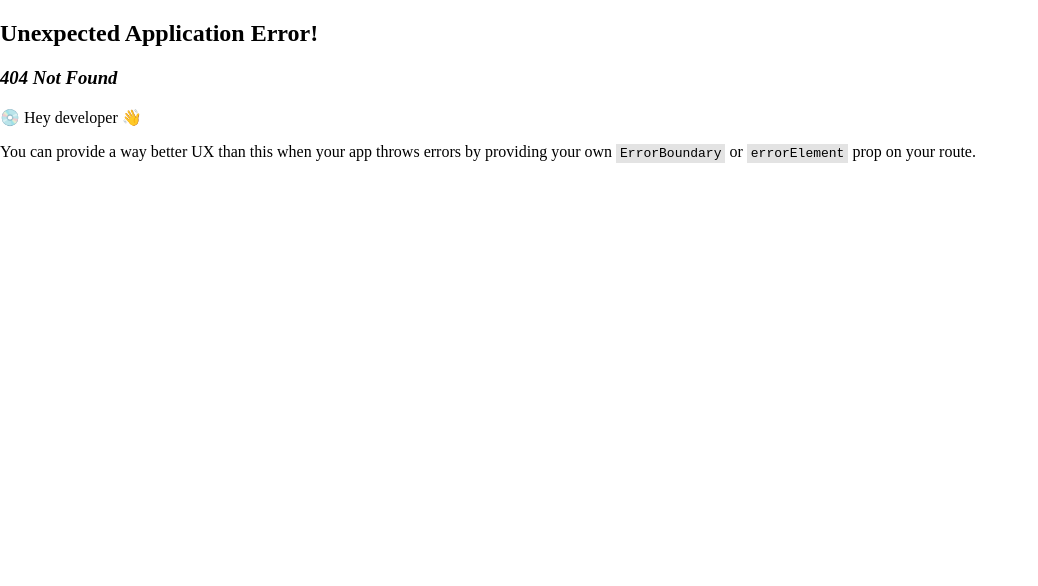
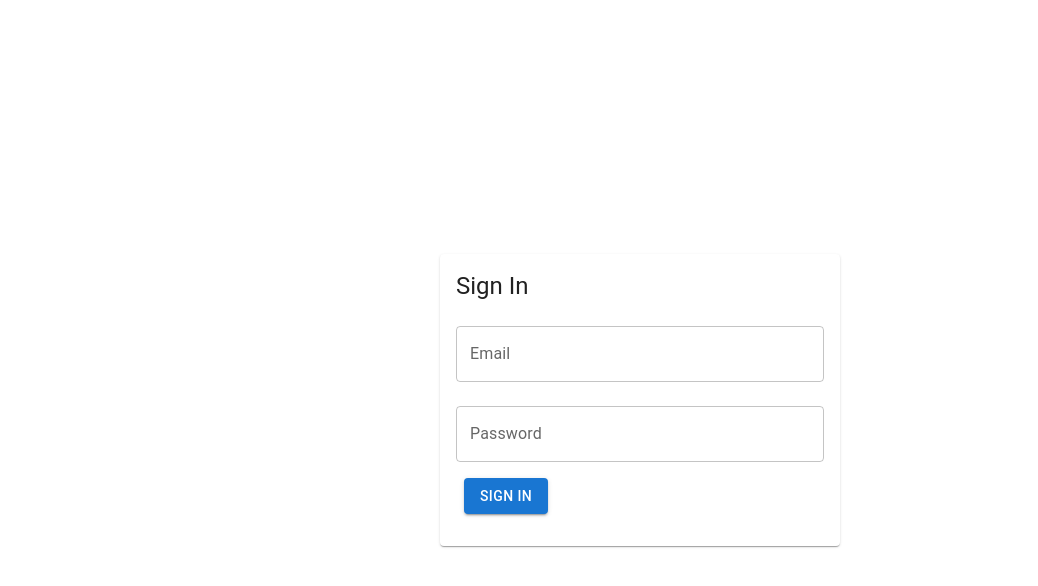
Before and after one commit to kishorpau/Project-Main, a React (Vite) app: page /Auth in a window 1280 px wide. Before the commit this address had no page. Shown: the top 586 px of the page, without its empty margins (0-1038 px from the left). Built offline with nearby package versions, Linux system fonts and the light colour scheme.

Commit message:
added auth page

```diff
--- a/package.json
+++ b/package.json
@@ -23,6 +23,7 @@
     "react": "^18.3.1",
     "react-apexcharts": "^1.4.1",
     "react-dom": "^18.3.1",
+    "react-hook-form": "^7.53.1",
     "react-router-dom": "^6.27.0"
   },
   "devDependencies": {
--- a/src/App.jsx
+++ b/src/App.jsx
@@ -1,13 +1,31 @@
 import Data from "./components/Data"
-
+import { Typography,Box, Button } from "@mui/material"
+import SmsIcon from "@mui/icons-material/Sms"
+import { Link } from "react-router-dom"
 const App = () => {
 
   return (
-    <>
-    <div>
-      Welcome to Bulk Sms Sign Up Here
-    </div>
-    </>
+    <Box
+    display="flex"
+    flexDirection="column"
+    gap="2%"
+    justifyContent="center"
+    alignItems="center"
+    backgroundColor="#194549"
+    color="white"
+    height="100vh"
+  >
+    <Typography align="center" variant="h4">
+     <SmsIcon/> Welcome to Bulk Sms
+    </Typography>
+    <Link to="/Auth">
+
+    <Button variant="contained" sx={{color:"white",backgroundColor:"#2f575b",fontWeight:'500'}}
+    >
+      Sign Up
+    </Button>
+    </Link>
+  </Box>
   )
 }
 
--- a/src/main.jsx
+++ b/src/main.jsx
@@ -15,6 +15,7 @@ import Notification from './pages/Notification';
 import SendSms from './pages/SendSms';
 import SmsHistory from './pages/SmsHistory';
 import Tools from './pages/Tools';
+import Auth from './pages/Auth';
 
 
 const router=createBrowserRouter([
@@ -50,6 +51,10 @@ const router=createBrowserRouter([
     path:'/SmsHistory',
     element:<SmsHistory/>
   },
+  {
+    path:'/Auth',
+    element:<Auth/>
+  },
 
 ])
 
--- /dev/null
+++ b/src/pages/Auth.jsx
@@ -0,0 +1,94 @@
+import React from 'react';
+import {
+  Box,
+  Card,
+  CardContent,
+  CardActions,
+  TextField,
+  Button,
+  Typography,
+  Snackbar,
+  Alert,
+} from '@mui/material';
+import { useForm } from 'react-hook-form';
+import { useNavigate } from 'react-router-dom';
+
+const Auth = () => {
+  const navigate = useNavigate();
+  const {
+    register,
+    handleSubmit,
+    formState: { errors },
+  } = useForm();
+
+  const [openSnackbar, setOpenSnackbar] = React.useState(false);
+
+  const onSubmit = (data) => {
+    console.log(data);
+    setOpenSnackbar(true);
+    setTimeout(() => {
+      navigate('/dashboard');
+    }, 1000);
+  };
+
+  const handleCloseSnackbar = () => {
+    setOpenSnackbar(false);
+  };
+
+  return (
+    <Box
+      display="flex"
+      justifyContent="center"
+      alignItems="center"
+      height="100vh"
+    >
+      <Card sx={{ maxWidth: 400 }}>
+        <CardContent>
+          <Typography variant="h5" component="div" gutterBottom>
+            Sign In
+          </Typography>
+          <form onSubmit={handleSubmit(onSubmit)}>
+            <TextField
+              fullWidth
+              label="Email"
+              margin="normal"
+              variant="outlined"
+              {...register('email', {
+                required: 'Email is required',
+                pattern: {
+                  value: /^\S+@\S+$/i,
+                  message: 'Invalid email address',
+                },
+              })}
+              error={!!errors.email}
+              helperText={errors.email ? errors.email.message : ''}
+            />
+            <TextField
+              fullWidth
+              label="Password"
+              margin="normal"
+              variant="outlined"
+              type="password"
+              {...register('password', { required: 'Password is required' })}
+              error={!!errors.password}
+              helperText={errors.password ? errors.password.message : ''}
+            />
+            <CardActions>
+              <Button type="submit" variant="contained" color="primary">
+                Sign In
+              </Button>
+            </CardActions>
+          </form>
+        </CardContent>
+      </Card>
+
+      <Snackbar open={openSnackbar} autoHideDuration={6000} onClose={handleCloseSnackbar}>
+        <Alert onClose={handleCloseSnackbar} severity="success" sx={{ width: '100%' }}>
+          Sign in successful!
+        </Alert>
+      </Snackbar>
+    </Box>
+  );
+};
+
+export default Auth;
```
Also changed, not shown: 1 other file (tests, documents, lock files or other folders).
